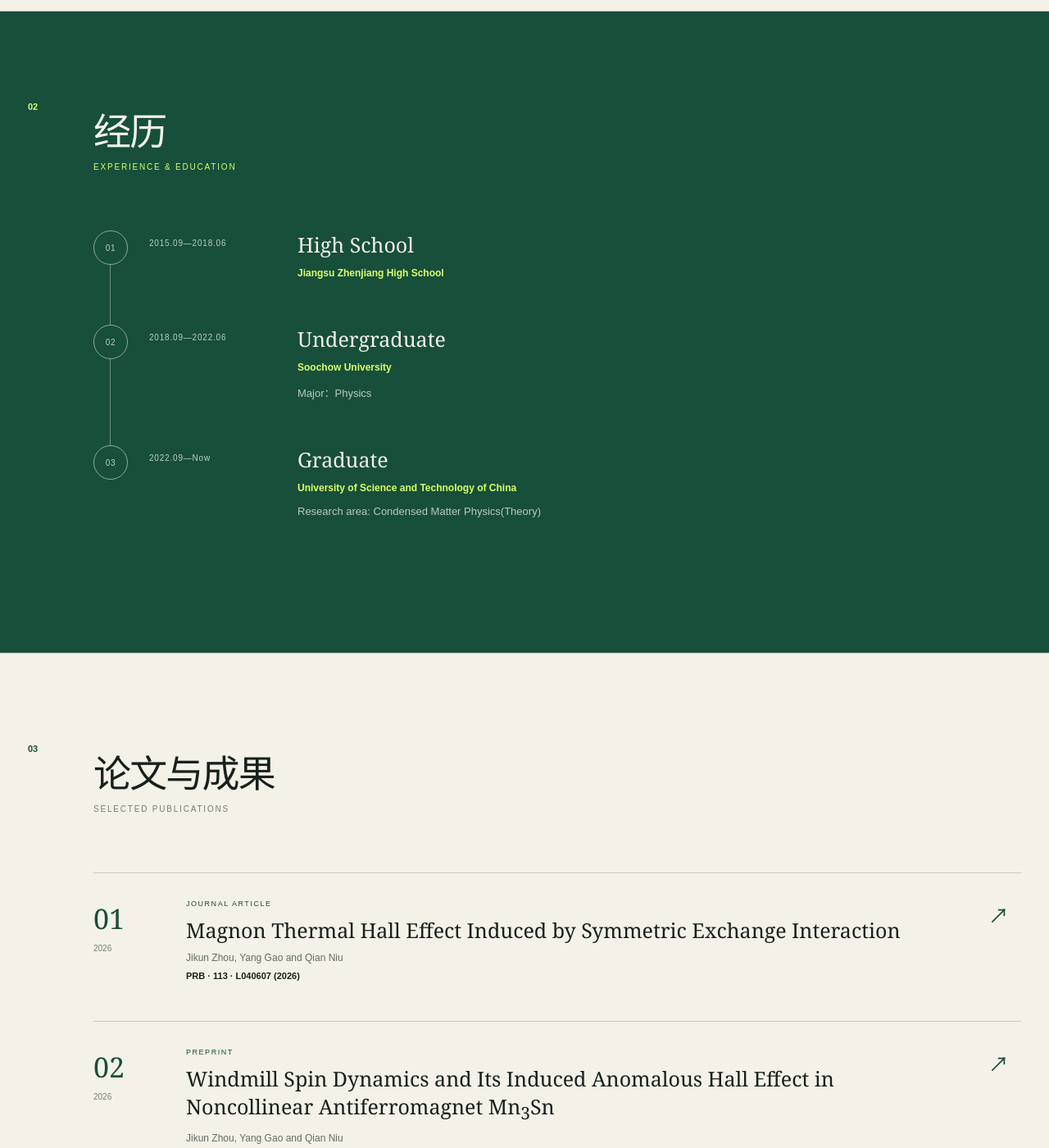
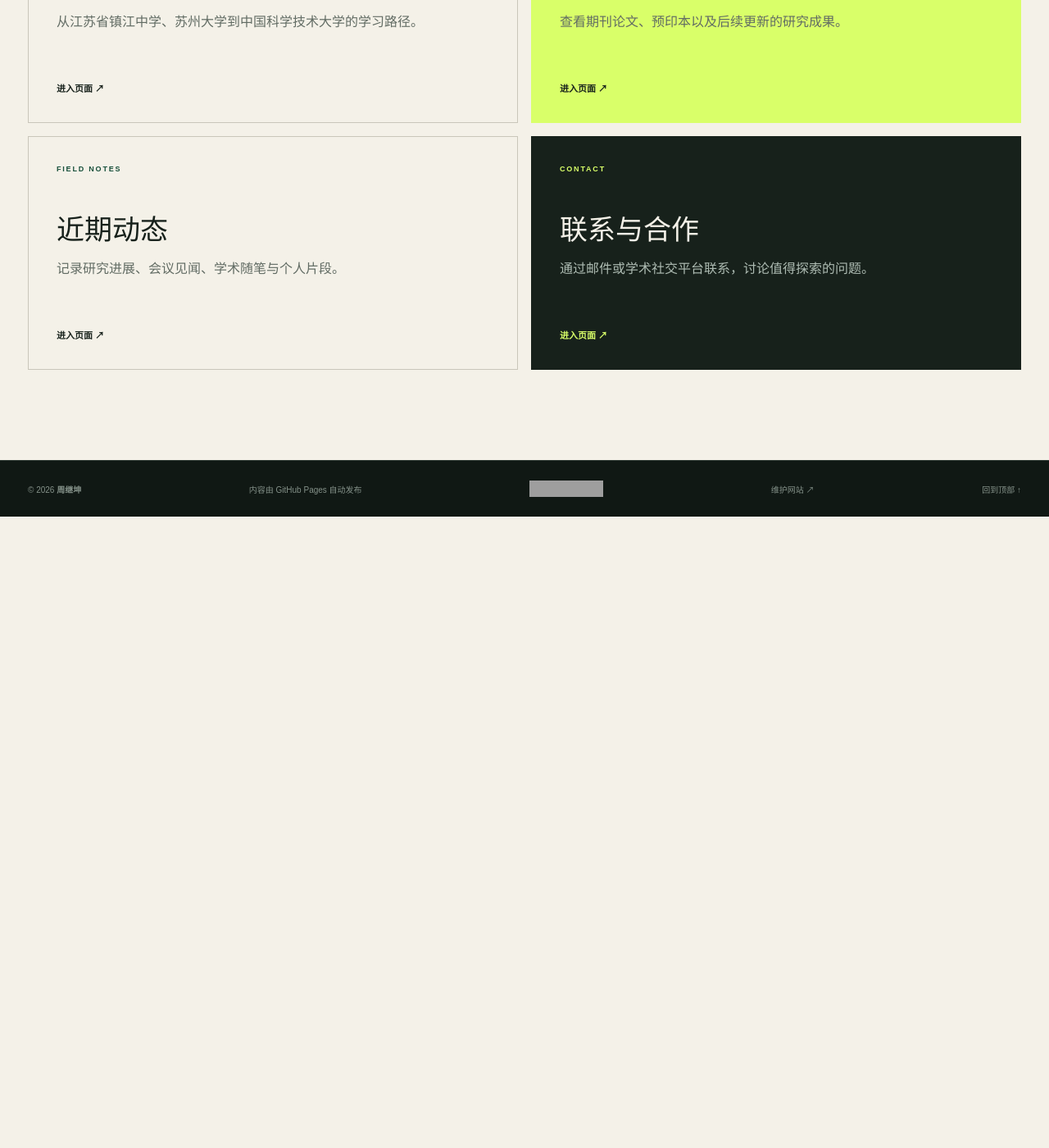
Before and after one commit to ZhouJikunn/ZhouJikunn.github.io, a Jekyll site: the page index.html, which Jekyll copies as it is, in a window 1280 px wide and 1400 px high, scrolled down 1389 px. Shown: the whole window at 82% size. Built offline with Jekyll 4.4.1, drawn with Linux system fonts in a browser that asks for light colours; after the commit the page ends 2019 px from its top, so only the background shows below that; some of the changed text lies outside the part shown; grey boxes are pictures that could not be loaded.

Commit message:
Launch multi-page academic website
Updated meta tags and navigation structure in index.html.

```diff
--- a/index.html
+++ b/index.html
@@ -1,52 +1,19 @@
 <!doctype html>
 <html lang="zh-CN">
 <head>
-  <meta charset="utf-8">
-  <meta name="viewport" content="width=device-width, initial-scale=1">
-  <meta name="description" content="周继坤的个人学术主页：研究方向、经历、成果与近期动态。">
-  <meta property="og:title" content="周继坤｜学术主页">
-  <meta property="og:description" content="研究、经历、发表成果与近期动态">
-  <meta property="og:type" content="website">
-  <meta property="og:url" content="https://zhoujikunn.github.io/">
-  <meta property="og:image" content="https://zhoujikunn.github.io/images/og-profile.png">
-  <meta name="twitter:card" content="summary_large_image">
-  <meta name="twitter:title" content="周继坤｜学术主页">
-  <meta name="twitter:description" content="研究 · 经历 · 发表成果 · 近期动态">
-  <meta name="twitter:image" content="https://zhoujikunn.github.io/images/og-profile.png">
+  <meta charset="utf-8"><meta name="viewport" content="width=device-width, initial-scale=1">
+  <meta name="description" content="周继坤的个人学术主页：凝聚态理论、教育经历、发表成果与近期动态。">
+  <meta property="og:title" content="周继坤｜学术主页"><meta property="og:description" content="凝聚态理论 · 教育经历 · 发表成果 · 近期动态"><meta property="og:type" content="website"><meta property="og:url" content="https://zhoujikunn.github.io/"><meta property="og:image" content="https://zhoujikunn.github.io/images/og-profile.png">
+  <meta name="twitter:card" content="summary_large_image"><meta name="twitter:title" content="周继坤｜学术主页"><meta name="twitter:description" content="凝聚态理论 · 教育经历 · 发表成果 · 近期动态"><meta name="twitter:image" content="https://zhoujikunn.github.io/images/og-profile.png">
   <title>周继坤｜学术主页</title>
-  <link rel="stylesheet" href="/assets/css/profile-site.css">
-  <link rel="stylesheet" href="/assets/css/profile-sections.css">
-  <link rel="stylesheet" href="/assets/css/visit-counter.css">
+  <link rel="stylesheet" href="/assets/css/profile-site.css"><link rel="stylesheet" href="/assets/css/profile-sections.css"><link rel="stylesheet" href="/assets/css/visit-counter.css"><link rel="stylesheet" href="/assets/css/profile-pages.css">
   <script src="/assets/js/profile-site.js" defer></script>
 </head>
-<body>
-  <main>
-    <nav class="nav" aria-label="主要导航">
-      <a class="wordmark" href="#top"><span data-initials>JZ</span> <b data-name>周继坤</b></a>
-      <div class="navLinks"><a href="#about">关于</a><a href="#experience">经历</a><a href="#work">成果</a><a href="#notes">动态</a></div>
-      <a class="contactButton" data-email-link href="mailto:zhoujikun@mail.ustc.edu.cn">联系我 ↗</a>
-    </nav>
-    <section class="hero" id="top">
-      <div class="heroCopy">
-        <p class="eyebrow">ACADEMIC PROFILE · 2026</p>
-        <h1>记录研究，<br><em>也记录研究中的思考。</em></h1>
-        <p class="lead" data-bio>目前在中国科学技术大学开展凝聚态理论方向的学习与研究。</p>
-        <div class="heroActions"><a class="primary" href="#work">查看研究成果 <span>↓</span></a><a class="textLink" href="#about">认识我 <span>→</span></a></div>
-      </div>
-      <aside class="profileCard" aria-label="个人信息卡片">
-        <div class="portrait"><img data-portrait src="/images/profile.jpg" alt="周继坤的个人照片"></div>
-        <div class="profileHeading"><div><h2 data-name>周继坤</h2><p data-name-en>Jikun Zhou</p></div><i>OPEN TO<br>COLLABORATE</i></div>
-        <p class="role" data-role>凝聚态理论方向 · 个人学术主页</p><p class="org" data-org>中国科学技术大学</p>
-        <div class="facts"><span data-location>⌖ 合肥，中国</span><span>◷ UTC+8</span></div><div class="chips" id="interest-chips"></div>
-      </aside>
-    </section>
-    <section class="introStrip" id="about"><p>当前研究方向</p><div id="research-topics"></div></section>
-    <section class="section bioSection"><div class="sectionHead"><span>01</span><div><h2>关于我</h2><p>ABOUT</p></div></div><div class="bioGrid"><p class="dropcap">希望通过严谨的研究与开放的协作，把复杂问题转化为可以理解、验证和持续推进的工作。</p><div><p data-bio></p><p>这段区域适合补充研究兴趣、学术服务、个人爱好与合作意向。所有文字均可通过维护中心定位到对应数据文件。</p><a class="download" href="/files/cv.pdf">下载个人简历（上传后启用） ↘</a></div></div></section>
-    <section class="section experienceSection" id="experience"><div class="sectionHead"><span>02</span><div><h2>经历</h2><p>EXPERIENCE & EDUCATION</p></div></div><div class="timeline" id="experience-list"></div></section>
-    <section class="section workSection" id="work"><div class="sectionHead"><span>03</span><div><h2>论文与成果</h2><p>SELECTED PUBLICATIONS</p></div></div><div class="publicationList" id="publication-list"></div><p class="emptyHint" id="publication-empty">论文信息待补充。通过维护中心添加后将自动显示在这里。</p></section>
-    <section class="section notesSection" id="notes"><div class="sectionHead"><span>04</span><div><h2>近期动态</h2><p>FIELD NOTES</p></div></div><div class="notesGrid" id="updates-list"></div><p class="emptyHint" id="updates-empty">还没有动态。可以发布研究进展、会议记录、随笔或生活片段。</p></section>
-    <section class="contact" id="contact"><p>LET’S TALK</p><h2>有一个值得一起<br><em>探索的问题？</em></h2><a data-email-link href="mailto:zhoujikun@mail.ustc.edu.cn"><span data-email>zhoujikun@mail.ustc.edu.cn</span> <b>↗</b></a><div class="socials" id="social-links"></div></section>
-    <footer><span>© 2026 <b data-name>周继坤</b></span><span>内容由 GitHub Pages 自动发布</span><a class="visitCounter" href="https://hits.sh/zhoujikunn.github.io/" target="_blank" rel="noopener" aria-label="查看本站访客统计"><img src="https://hits.sh/zhoujikunn.github.io.svg?style=flat-square&amp;label=VISITS&amp;color=d9ff69&amp;labelColor=174f3a" alt="本站访问次数"></a><a href="/admin/">维护网站 ↗</a><a href="#top">回到顶部 ↑</a></footer>
-  </main>
-</body>
-</html>
+<body><main>
+  <nav class="nav" aria-label="主要导航"><a class="wordmark" href="/"><span data-initials>JZ</span> <b data-name>周继坤</b></a><div class="navLinks"><a class="active" href="/">首页</a><a href="/experience/">经历</a><a href="/publications/">成果</a><a href="/notes/">动态</a><a href="/contact/">联系</a></div><a class="contactButton" data-email-link href="mailto:zhoujikun@mail.ustc.edu.cn">邮件联系 ↗</a></nav>
+  <section class="hero" id="top"><div class="heroCopy"><p class="eyebrow">ACADEMIC PROFILE · 2026</p><h1>记录研究，<br><em>也记录研究中的思考。</em></h1><p class="lead" data-bio>目前在中国科学技术大学开展凝聚态理论方向的学习与研究。</p><div class="heroActions"><a class="primary" href="/publications/">查看研究成果 <span>→</span></a><a class="textLink" href="/experience/">了解我的经历 <span>→</span></a></div></div><aside class="profileCard" aria-label="个人信息卡片"><div class="portrait"><img data-portrait src="/images/profile.jpg" alt="周继坤的个人照片"></div><div class="profileHeading"><div><h2 data-name>周继坤</h2><p data-name-en>Jikun Zhou</p></div><i>OPEN TO<br>COLLABORATE</i></div><p class="role" data-role>凝聚态理论方向 · 个人学术主页</p><p class="org" data-org>中国科学技术大学</p><div class="facts"><span data-location>⌖ 合肥，中国</span><span>◷ UTC+8</span></div><div class="chips" id="interest-chips"></div></aside></section>
+  <section class="introStrip"><p>当前研究方向</p><div id="research-topics"></div></section>
+  <section class="homeIntro" id="about"><div><p class="eyebrow">ABOUT</p><h2>关于我</h2></div><div><p class="homeStatement">希望通过严谨的研究与开放的协作，把复杂问题转化为可以理解、验证和持续推进的工作。</p><p data-bio>目前在中国科学技术大学开展凝聚态理论方向的学习与研究。</p><a class="download" href="/files/cv.pdf">下载个人简历（上传后启用） ↘</a></div></section>
+  <section class="routeGrid" aria-label="网站内容导航"><a class="routeCard" href="/experience/"><span>EDUCATION</span><h2>教育与经历</h2><p>从江苏省镇江中学、苏州大学到中国科学技术大学的学习路径。</p><b>进入页面 ↗</b></a><a class="routeCard featured" href="/publications/"><span>PUBLICATIONS</span><h2>论文与成果</h2><p>查看期刊论文、预印本以及后续更新的研究成果。</p><b>进入页面 ↗</b></a><a class="routeCard" href="/notes/"><span>FIELD NOTES</span><h2>近期动态</h2><p>记录研究进展、会议见闻、学术随笔与个人片段。</p><b>进入页面 ↗</b></a><a class="routeCard dark" href="/contact/"><span>CONTACT</span><h2>联系与合作</h2><p>通过邮件或学术社交平台联系，讨论值得探索的问题。</p><b>进入页面 ↗</b></a></section>
+  <footer><span>© 2026 <b data-name>周继坤</b></span><span>内容由 GitHub Pages 自动发布</span><a class="visitCounter" href="https://hits.sh/zhoujikunn.github.io/" target="_blank" rel="noopener" aria-label="查看本站访客统计"><img src="https://hits.sh/zhoujikunn.github.io.svg?style=flat-square&amp;label=VISITS&amp;color=d9ff69&amp;labelColor=174f3a" alt="本站访问次数"></a><a href="/admin/">维护网站 ↗</a><a href="#top">回到顶部 ↑</a></footer>
+</main></body></html>
```
